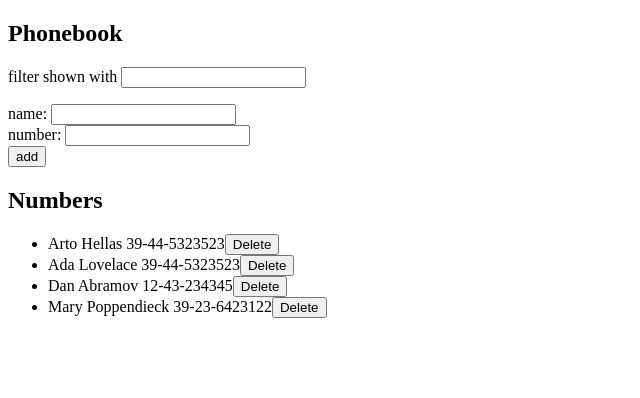
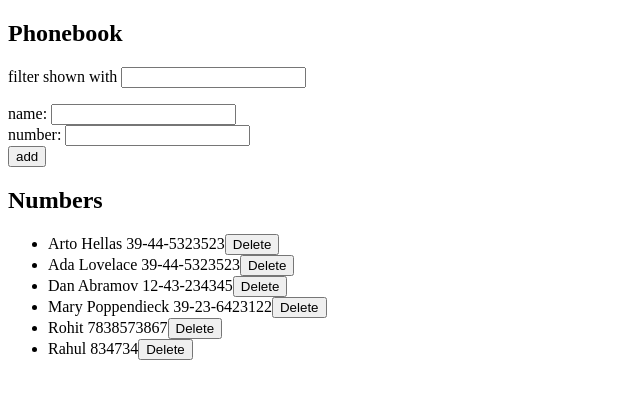
Before and after one commit to Rohitpandey357/fullStackOpen, a React (Create React App) app in the folder part2/phonebook/: page / in a window 1280 px wide. Shown: the top 398 px of the page, without its empty margins (0-640 px from the left). Built offline with nearby package versions, Linux system fonts and the light colour scheme; data requests are answered from the project's data file.

Commit message:
Completed exercise 2.15

```diff
--- a/part2/phonebook/db.json
+++ b/part2/phonebook/db.json
@@ -19,6 +19,16 @@
       "name": "Mary Poppendieck",
       "number": "39-23-6423122",
       "id": 4
+    },
+    {
+      "name": "Rohit",
+      "number": "7838573867",
+      "id": 5
+    },
+    {
+      "name": "Rahul",
+      "number": "834734",
+      "id": 6
     }
   ]
 }
--- a/part2/phonebook/src/App.js
+++ b/part2/phonebook/src/App.js
@@ -14,7 +14,15 @@ const App = () => {
   const handleAddPerson = (event) => {
     event.preventDefault()
     if (persons.find(person => person.name === newName)) {
-      alert(`${newName} is already in the list`)
+      if(window.confirm('Are you sure you want to replace this number?')) {
+        const id = persons.find(person => person.name === newName).id
+        const updatedPerson = { name: newName, number: newNumber, id: id }
+        PhoneBookService
+        .updatePerson(updatedPerson)
+        .then(res => setPersons(
+            persons.map(person =>
+            person.id === id? updatedPerson : person)))
+      }
     } else if (newNumber === '' || newName === '') {
       alert('Enter a name and a number')
     } else {
@@ -30,13 +38,11 @@ const App = () => {
   //handles the case where user is typing a name in input
   const handleChangedNameInput = (event) => {
     setNewName(event.target.value);
-    console.log(event.target.value);
   }
 
   //handles the case where user is typing a number in input
   const handleChangedNumberInput = (event) => {
     setNewNumber(event.target.value);
-    console.log(event.target.value);
   }
 
   //handles the case where user is searching for a person
@@ -67,7 +73,6 @@ const App = () => {
     .then(initialPersons => setPersons(initialPersons))
   }, [])
 
-  console.log(persons)
   return (
     <div>
       <h2>Phonebook</h2>
--- a/part2/phonebook/src/services/PhoneBookService.js
+++ b/part2/phonebook/src/services/PhoneBookService.js
@@ -14,4 +14,8 @@ const deletePerson = (id) => {
     return axios.delete(baseUrl + `/${id}`).then((response) => response.data)
 }
 
-export default { getAll, create, deletePerson }
+const updatePerson = (newPerson) => {
+    return axios.put(baseUrl + `/${newPerson.id}`, newPerson).then((response) => response.data)
+}
+
+export default { getAll, create, deletePerson, updatePerson }
```
